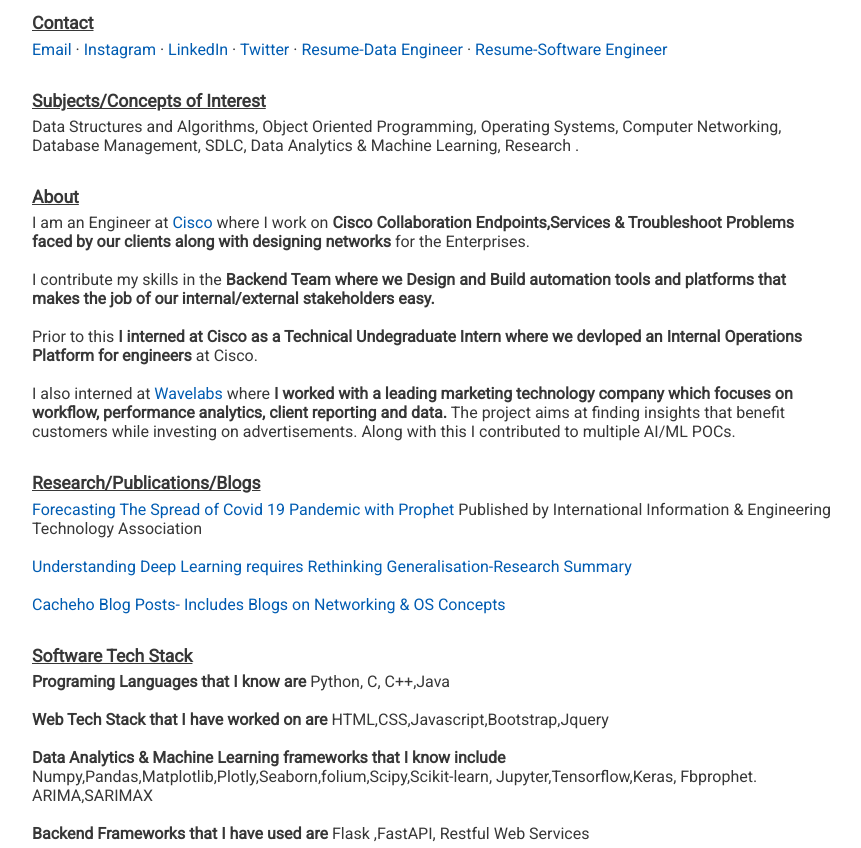
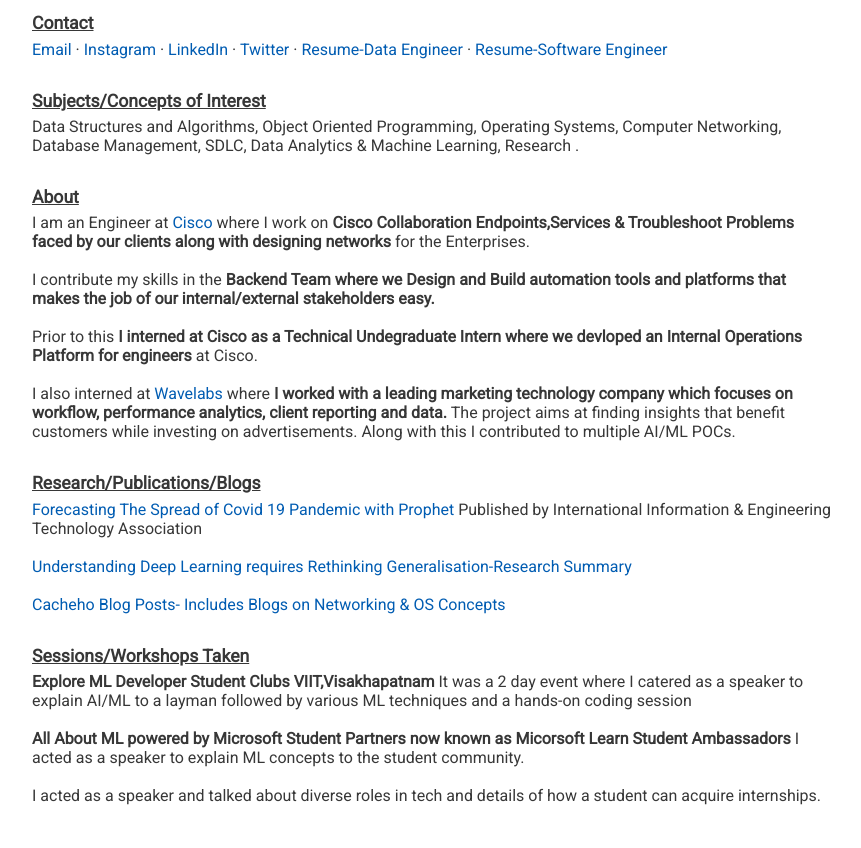
Before and after one commit to kamsusasiteja/sasitejak, a plain HTML site: page index.html in a window 1280 px wide. Shown: the part 104-952 px from the top of the page, without its empty margins (96-957 px from the left). Drawn offline with Linux system fonts and the light colour scheme.

Commit message:
Update index.html

```diff
--- a/index.html
+++ b/index.html
@@ -68,6 +68,12 @@ The project aims at finding insights that benefit customers while investing on a
 
 </section>
 
+<section>
+<header><h2><u>Sessions/Workshops Taken</u></h2></header>
+<p><b>Explore ML Developer Student Clubs VIIT,Visakhapatnam</b> It was a 2 day event where I catered as a speaker to explain AI/ML to a layman followed by various ML techniques and a hands-on coding session<br><br>
+<b>All About ML powered by Microsoft Student Partners now known as Micorsoft Learn Student Ambassadors </b> I acted as a speaker to explain ML concepts to the student community.<br><br>
+<bPofessional Profile Development workshop by Association of Computing Machinery, Vignan IIT </b> I acted as a speaker and talked about diverse roles in tech and details of how a student can acquire internships.<br><br>
+</section>
 
 
 <section>
```
